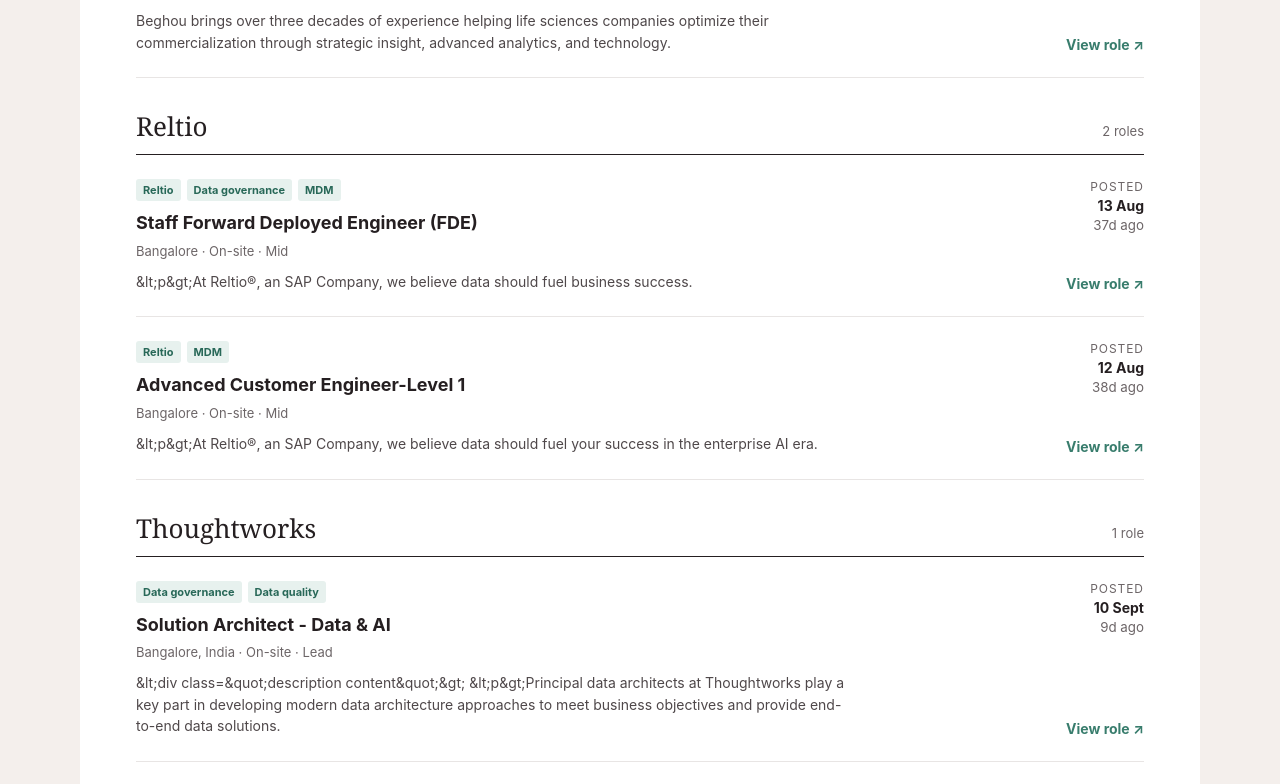
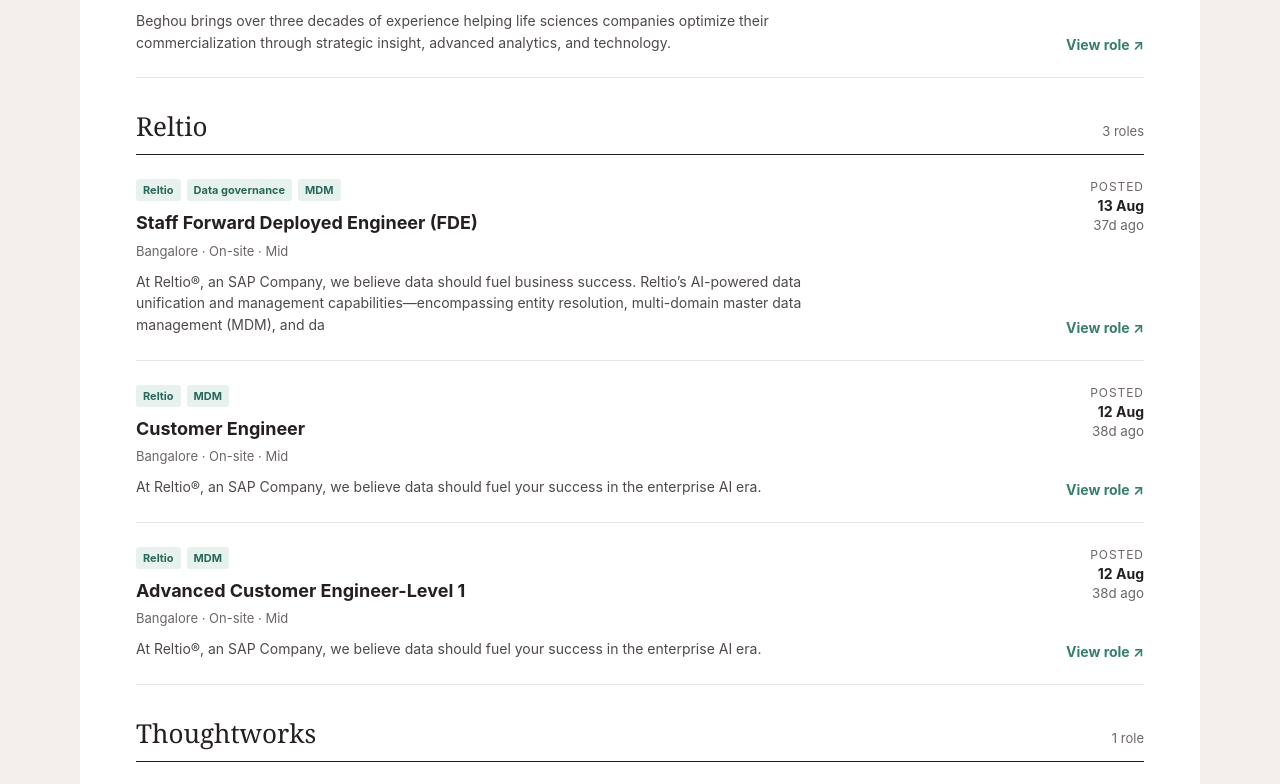
Before and after one commit to ManoManoj24/india-mdm-jobs-radar, a Next.js app: page / in a window 1280 px wide. Shown: the part 886-1670 px from the top of the page. Built offline with nearby package versions, Linux system fonts and the light colour scheme.

Commit message:
Decode feed summaries

```diff
--- a/data/jobs.json
+++ b/data/jobs.json
@@ -1,6 +1,6 @@
 {
   "version": "2026-09-19",
-  "generatedAt": "2026-09-19T12:38:38.301Z",
+  "generatedAt": "2026-09-19T13:00:23.829Z",
   "methodology": "Direct employer Greenhouse and Lever feeds only. India-located specialist roles are selected using title, location and description signals; generic data engineering, security and sales roles are excluded. Requisition URL is the dedupe key.",
   "jobs": [
     {
@@ -14,7 +14,7 @@
         "MDM"
       ],
       "postedAt": "2026-08-17T10:46:59.033Z",
-      "lastVerifiedAt": "2026-09-19T12:38:38.301Z",
+      "lastVerifiedAt": "2026-09-19T13:00:23.829Z",
       "url": "https://jobs.lever.co/beghouconsulting/23358bd7-337f-4b23-8129-391952ef0592",
       "summary": "Beghou brings over three decades of experience helping life sciences companies optimize their commercialization through strategic insight, advanced analytics, and technology.",
       "source": "Lever"
@@ -30,7 +30,7 @@
         "MDM"
       ],
       "postedAt": "2025-07-18T14:38:12.406Z",
-      "lastVerifiedAt": "2026-09-19T12:38:38.301Z",
+      "lastVerifiedAt": "2026-09-19T13:00:23.829Z",
       "url": "https://jobs.lever.co/beghouconsulting/893fd7a0-4e77-43cd-9fcc-c08567c3cddb",
       "summary": "Beghou brings over three decades of experience helping life sciences companies optimize their commercialization through strategic insight, advanced analytics, and technology.",
       "source": "Lever"
@@ -47,9 +47,26 @@
         "MDM"
       ],
       "postedAt": "2026-08-12T01:51:47-04:00",
-      "lastVerifiedAt": "2026-09-19T12:38:38.301Z",
+      "lastVerifiedAt": "2026-09-19T13:00:23.829Z",
       "url": "https://job-boards.greenhouse.io/reltio/jobs/6139696004",
-      "summary": "&lt;p&gt;At Reltio®, an SAP Company, we believe data should fuel your success in the enterprise AI era.",
+      "summary": "At Reltio®, an SAP Company, we believe data should fuel your success in the enterprise AI era.",
+      "source": "Greenhouse"
+    },
+    {
+      "id": "gh-reltio-6139717004",
+      "employer": "Reltio",
+      "title": "Customer Engineer",
+      "location": "Bangalore",
+      "workplace": "On-site",
+      "experience": "Mid",
+      "vendorTags": [
+        "Reltio",
+        "MDM"
+      ],
+      "postedAt": "2026-08-12T01:53:52-04:00",
+      "lastVerifiedAt": "2026-09-19T13:00:23.829Z",
+      "url": "https://job-boards.greenhouse.io/reltio/jobs/6139717004",
+      "summary": "At Reltio®, an SAP Company, we believe data should fuel your success in the enterprise AI era.",
       "source": "Greenhouse"
     },
     {
@@ -65,9 +82,9 @@
         "MDM"
       ],
       "postedAt": "2026-08-13T02:44:57-04:00",
-      "lastVerifiedAt": "2026-09-19T12:38:38.301Z",
+      "lastVerifiedAt": "2026-09-19T13:00:23.829Z",
       "url": "https://job-boards.greenhouse.io/reltio/jobs/6136088004",
-      "summary": "&lt;p&gt;At Reltio®, an SAP Company, we believe data should fuel business success.",
+      "summary": "At Reltio®, an SAP Company, we believe data should fuel business success. Reltio’s AI-powered data unification and management capabilities—encompassing entity resolution, multi-domain master data management (MDM), and da",
       "source": "Greenhouse"
     },
     {
@@ -82,9 +99,9 @@
         "Data quality"
       ],
       "postedAt": "2026-09-10T06:53:41-04:00",
-      "lastVerifiedAt": "2026-09-19T12:38:38.301Z",
+      "lastVerifiedAt": "2026-09-19T13:00:23.829Z",
       "url": "https://www.thoughtworks.com/careers/jobs/8156463?gh_jid=8156463",
-      "summary": "&lt;div class=&quot;description content&quot;&gt; &lt;p&gt;Principal data architects at Thoughtworks play a key part in developing modern data architecture approaches to meet business objectives and provide end-to-end data solutions.",
+      "summary": "Principal data architects at Thoughtworks play a key part in developing modern data architecture approaches to meet business objectives and provide end-to-end data solutions.",
       "source": "Greenhouse"
     }
   ]
--- a/scripts/refresh-jobs.ts
+++ b/scripts/refresh-jobs.ts
@@ -10,7 +10,7 @@
 const specialistShape = /consultant|architect|customer engineer|forward deployed|advisory|implementation|solution/i;
 const bodySpecialist = /\b(MDM|master data|PIM|product information management|data governance|data quality|Stibo(?:\s+STEP)?|Informatica(?:\s+MDM)?|SAP\s+MDG)\b/i;
 const negative = /\b(sales|account executive|security|cyber|data engineer|machine learning engineer)\b/i;
-const clean = (s = "") => s.replace(/<[^>]*>/g, " ").replace(/&nbsp;|&#160;/g, " ").replace(/&amp;/g, "&").replace(/\s+/g, " ").trim();
+const clean = (s = "") => s.replace(/&lt;/g, "<").replace(/&gt;/g, ">").replace(/&quot;/g, "\"").replace(/&#39;|&apos;/g, "\'").replace(/&amp;/g, "&").replace(/<[^>]*>/g, " ").replace(/&nbsp;|&#160;/g, " ").replace(/\s+/g, " ").trim();
 const shorten = (s: string) => { const c = clean(s); const m = c.match(/^(.{80,260}?[.!?])(?:\s|$)/); return (m?.[1] || c.slice(0, 220)).trim(); };
 const tags = (s: string) => [[/Stibo|STEP/i,"Stibo STEP"],[/Reltio/i,"Reltio"],[/Informatica/i,"Informatica"],[/SAP\s+MDG/i,"SAP MDG"],[/PIM|product information/i,"PIM"],[/data governance/i,"Data governance"],[/data quality/i,"Data quality"],[/\bMDM\b|master data/i,"MDM"]].filter(([r]) => (r as RegExp).test(s)).map(([,t]) => t as string);
 const exp = (t: string): Job["experience"] => /director|head|principal|architect|lead|manager/i.test(t) ? "Lead" : /senior|sr\.?/i.test(t) ? "Senior" : /associate|junior|analyst|graduate/i.test(t) ? "Early" : "Mid";
```
